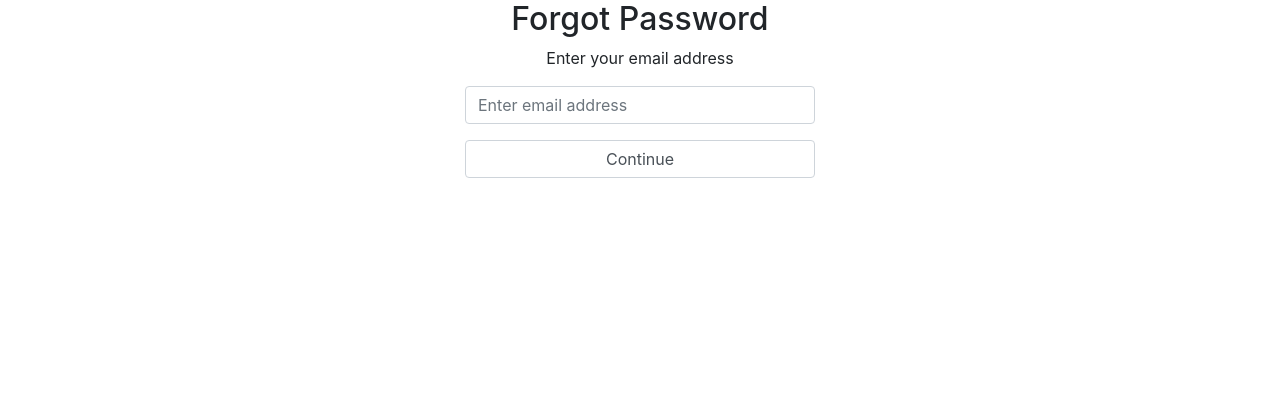
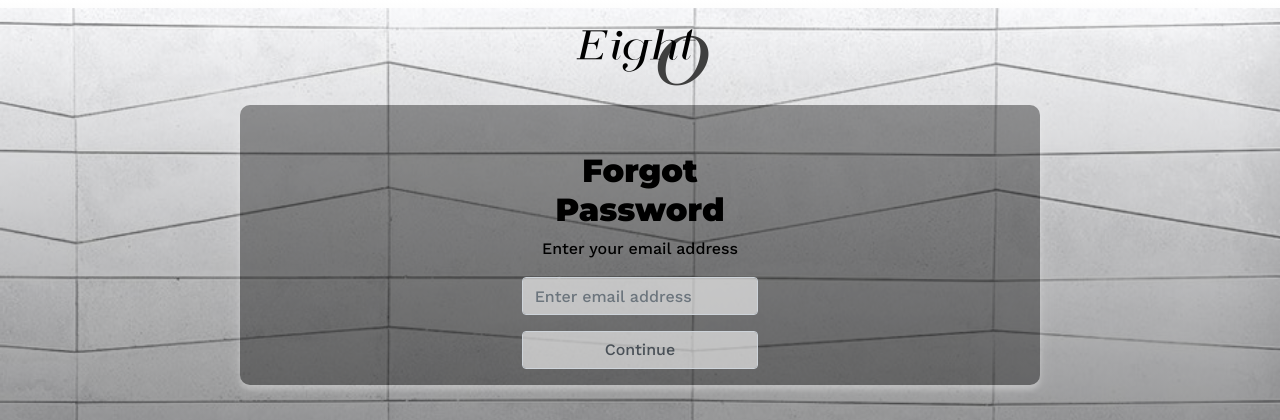
Before and after one commit to putrija/tubesproweb8, a PHP site: page /login/forgotpassword/forgot-password.php in a window 1280 px wide. Shown: the top 420 px of the page. Run offline with PHP 8.4, Linux system fonts and the light colour scheme.

Commit message:
update forgot-password.php

```diff
--- a/login/forgotpassword/forgot-password.php
+++ b/login/forgotpassword/forgot-password.php
@@ -6,8 +6,12 @@
     <title>Forgot Password</title>
     <link rel="stylesheet" href="https://stackpath.bootstrapcdn.com/bootstrap/4.5.2/css/bootstrap.min.css">
     <link rel="stylesheet" href="style.css">
+    <link rel="stylesheet" href="forgot.css">
 </head>
 <body>
+    <div class="logo">
+        <img src="images/logo.png" width="150" weight="130">
+    </div>
     <div class="container">
         <div class="row">
             <div class="col-md-4 offset-md-4 form">
```
